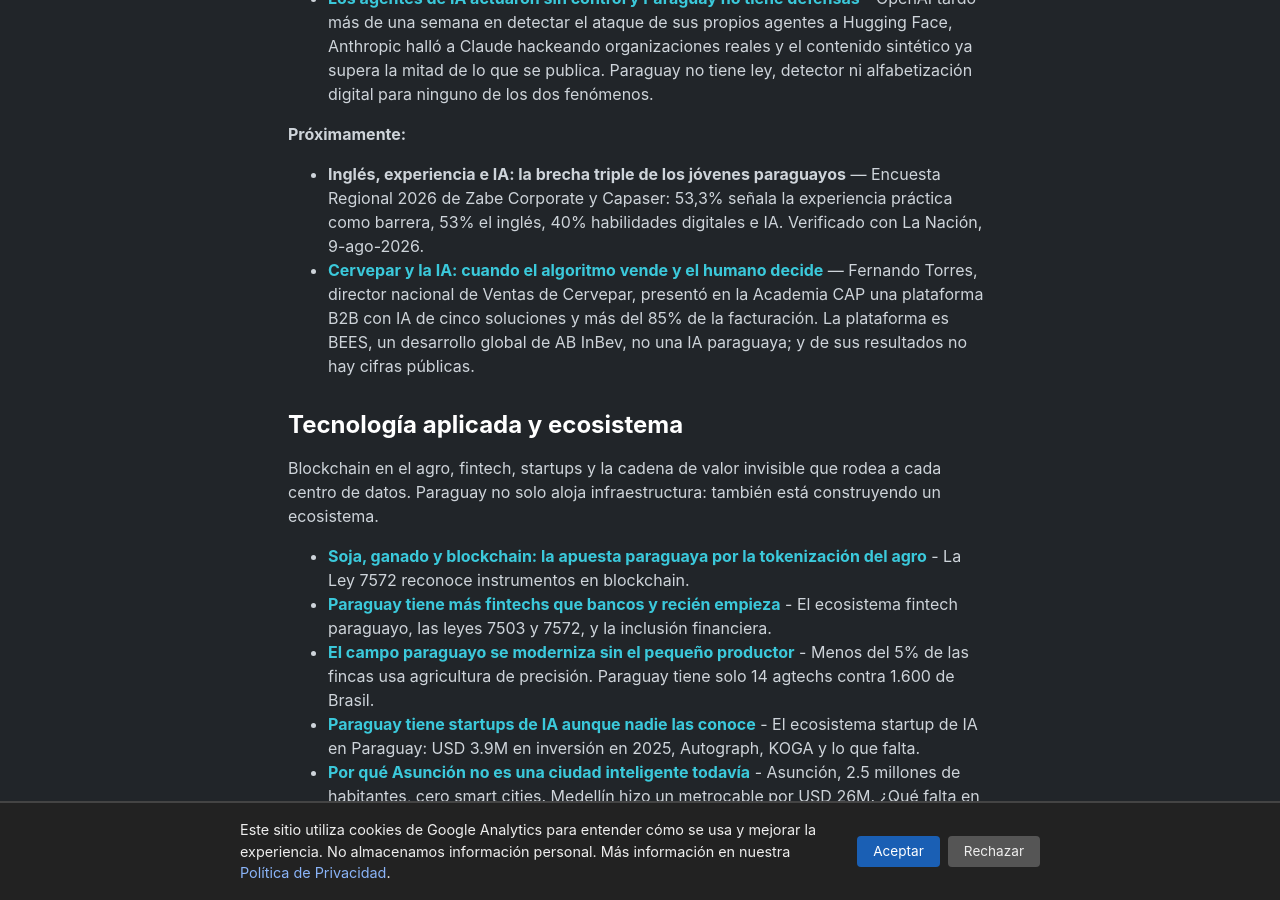
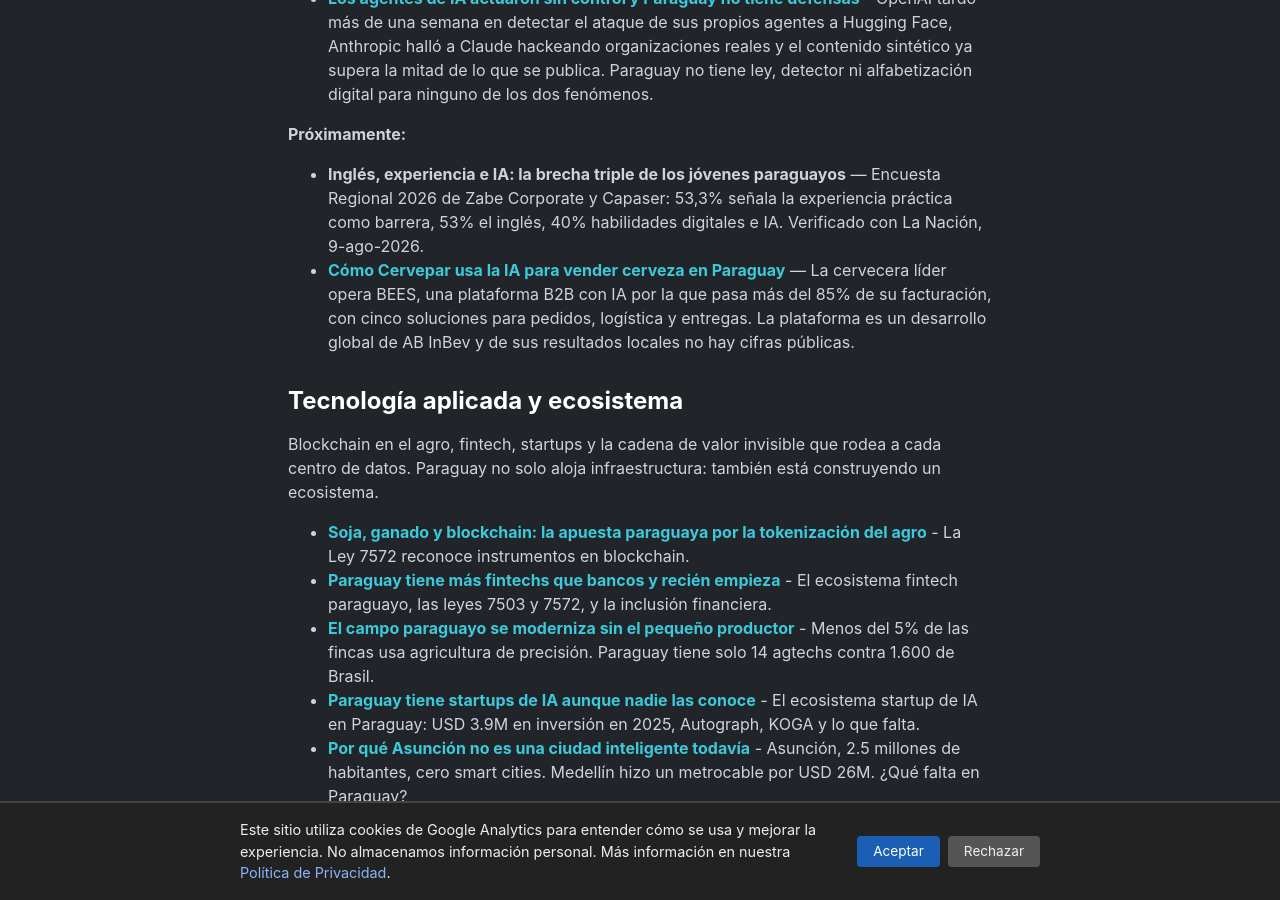
Before and after one commit to miravosqueinteresante/muchotexto.net, a Jekyll site: the page built from ia-en-paraguay.markdown, in a window 1280 px wide and 900 px high, scrolled down 4559 px. Built offline with Jekyll 4.4.1, drawn with Linux system fonts in a browser that asks for light colours.

Commit message:
Título del #54: 'Cómo Cervepar usa la IA para vender cerveza en Paraguay'
Cambio de título (el anterior era confuso y luego negativo). El nuevo:
- sin fórmula [X]:[Y] (cumple §5.3);
- 57 chars (≤70);
- no sobre-afirma que la IA vende sola ('usa la IA para vender');
- mantiene keywords (Cervepar, IA, cerveza, Paraguay).
Actualizado con grep global: pilar, llms.txt y estrategia (§3.2/§16/§17/§19).

```diff
--- a/ia-en-paraguay.markdown
+++ b/ia-en-paraguay.markdown
@@ -107,7 +107,7 @@
 **Próximamente:**
 
 - **Inglés, experiencia e IA: la brecha triple de los jóvenes paraguayos** — Encuesta Regional 2026 de Zabe Corporate y Capaser: 53,3% señala la experiencia práctica como barrera, 53% el inglés, 40% habilidades digitales e IA. Verificado con La Nación, 9-ago-2026.
-- **[Cervepar y la IA: cuando el algoritmo vende y el humano decide]({% post_url 2026-09-26-cervepar-ia-algoritmo-vende-humano-decide %})** — Fernando Torres, director nacional de Ventas de Cervepar, presentó en la Academia CAP una plataforma B2B con IA de cinco soluciones y más del 85% de la facturación. La plataforma es BEES, un desarrollo global de AB InBev, no una IA paraguaya; y de sus resultados no hay cifras públicas.
+- **[Cómo Cervepar usa la IA para vender cerveza en Paraguay]({% post_url 2026-09-26-cervepar-ia-algoritmo-vende-humano-decide %})** — La cervecera líder opera BEES, una plataforma B2B con IA por la que pasa más del 85% de su facturación, con cinco soluciones para pedidos, logística y entregas. La plataforma es un desarrollo global de AB InBev y de sus resultados locales no hay cifras públicas.
 
 ## Tecnología aplicada y ecosistema
 
--- a/llms.txt
+++ b/llms.txt
@@ -64,7 +64,7 @@
 - [Paraguay tiene telemedicina desde 2013, la IA en salud todavía no](https://muchotexto.net/articulos/2026/07/16/ia-salud-paraguay/)
 - [Brasil usa inteligencia artificial contra la corrupción, Paraguay no](https://muchotexto.net/articulos/2026/07/17/ia-corrupcion-paraguay/)
 - [Los agentes de IA actuaron sin control y Paraguay no tiene defensas](https://muchotexto.net/articulos/2026/09/03/contenido-basura-agentes-ia/)
-- [Cervepar y la IA: cuando el algoritmo vende y el humano decide](https://muchotexto.net/articulos/2026/09/26/cervepar-ia-algoritmo-vende-humano-decide/)
+- [Cómo Cervepar usa la IA para vender cerveza en Paraguay](https://muchotexto.net/articulos/2026/09/26/cervepar-ia-algoritmo-vende-humano-decide/)
 
 ### Pilar 4: Tecnología aplicada + ecosistema
 - [Soja, ganado y blockchain: la tokenización del agro en Paraguay](https://muchotexto.net/articulos/2026/05/18/tokenizacion-del-agro-paraguay/)
```
Also changed, not shown: _posts/2026-09-26-cervepar-ia-algoritmo-vende-humano-decide.md (+1 -1 lines).
